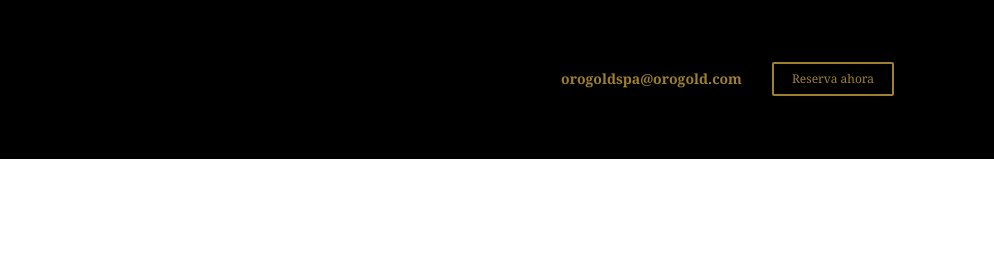
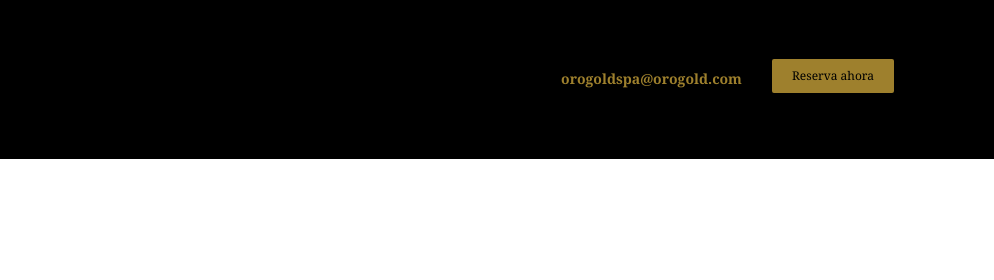
Before and after one commit to santimiq/OROGOLD, a Gatsby site: page / in a window 1280 px wide. In both pictures the pointer is over the button "Reserva ahora". Shown: the top 280 px of the page, 286-1280 px from the left. Built offline with nearby package versions, Linux system fonts and the light colour scheme; Gatsby itself is replaced by a stand-in of ours.

Commit message:
Add transition to button hover

```diff
--- a/src/styles/header.scss
+++ b/src/styles/header.scss
@@ -5,7 +5,6 @@ $base-gold: #9E802D;
   position: fixed;
   width: 100%;
   z-index: 100;
-
   .headergroup {
     display: flex;
     justify-content: space-between;
@@ -33,6 +32,17 @@ $base-gold: #9E802D;
         font-size: 12px;
         border: 2px solid $base-gold;
         padding: 2px 18px;
+        outline: none;
+        cursor: pointer;
+        transition: 0.8s cubic-bezier(0.2, 0.8, 0.2, 1.0);
+        &:hover {
+          color: #000;
+          background-color: $base-gold;
+          border: 2px solid $base-gold;
+          padding: 2px 18px;
+          box-shadow: 0 10px 20px rgba(0,0,0, 0.25);
+          transform: translateY(-3px);
+        }
       }
     }
   }
```
